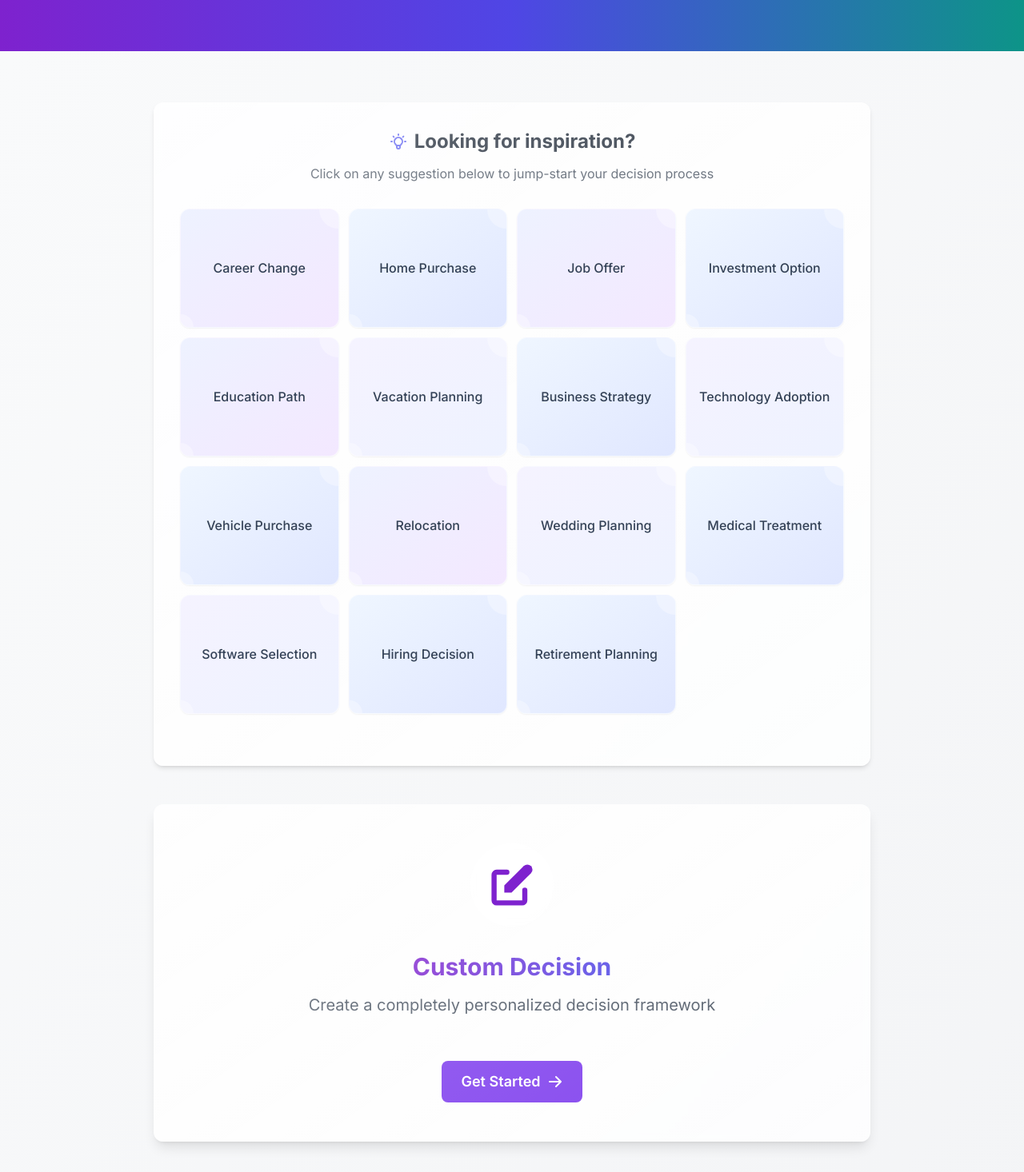
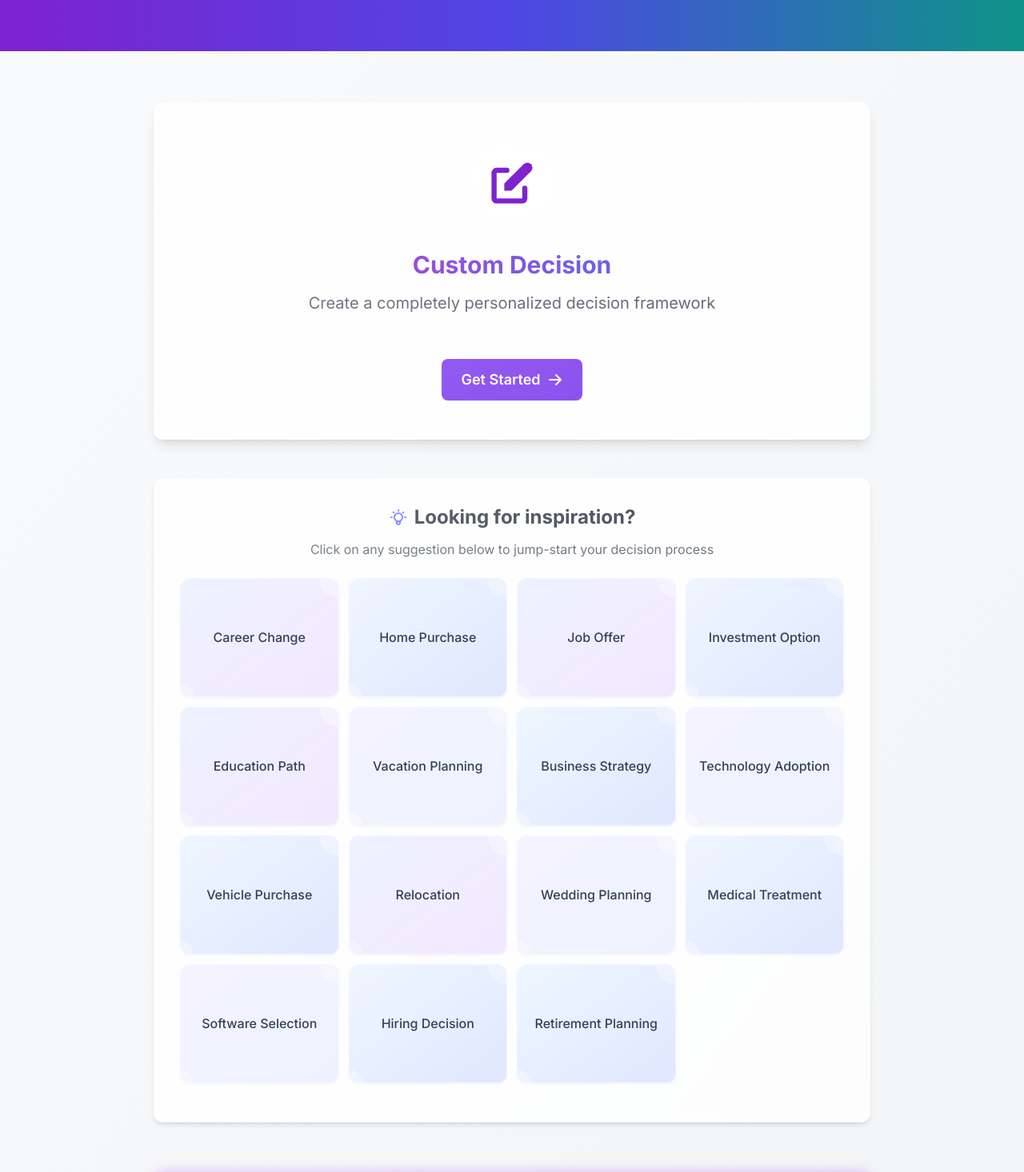
Before and after one commit to nfonjeannoel/Decision, a Next.js app: page /decisions/new in a window 1280 px wide. Shown: the part 284-1750 px from the top of the page at 80% size. Built offline with nearby package versions, Linux system fonts and the light colour scheme; no server answers.

Commit message:
Reorganize decision page: move inspiration section below custom decision button

```diff
--- a/src/app/decisions/new/page.tsx
+++ b/src/app/decisions/new/page.tsx
@@ -28,7 +28,7 @@ const customDecision = {
   title: 'Custom Decision',
   description: 'Create a completely personalized decision framework',
   icon: (
-    <svg className="w-16 h-16 text-primary-purple" fill="currentColor" viewBox="0 0 20 20" xmlns="http://www.w3.org/2000/svg">
+    <svg className="w-12 h-12 sm:w-16 sm:h-16 text-primary-purple" fill="currentColor" viewBox="0 0 20 20" xmlns="http://www.w3.org/2000/svg">
       <path d="M17.414 2.586a2 2 0 00-2.828 0L7 10.172V13h2.828l7.586-7.586a2 2 0 000-2.828z" />
       <path fillRule="evenodd" d="M2 6a2 2 0 012-2h4a1 1 0 010 2H4v10h10v-4a1 1 0 112 0v4a2 2 0 01-2 2H4a2 2 0 01-2-2V6z" clipRule="evenodd" />
     </svg>
@@ -60,8 +60,8 @@ const ModernSuggestionCloud = ({ suggestions, onSelect }: TagCloudProps) => {
   const [hoveredId, setHoveredId] = useState<number | null>(null);
 
   return (
-    <div className="w-full mb-8 mt-8">
-      <div className="grid grid-cols-2 md:grid-cols-3 lg:grid-cols-4 gap-3">
+    <div className="w-full mb-4 mt-6">
+      <div className="grid grid-cols-2 sm:grid-cols-3 lg:grid-cols-4 gap-2 sm:gap-3">
         {suggestions.map((suggestion) => {
           const isHovered = hoveredId === suggestion.id;
           let bgColor = "from-indigo-50 to-purple-50";
@@ -79,7 +79,7 @@ const ModernSuggestionCloud = ({ suggestions, onSelect }: TagCloudProps) => {
           return (
             <button
               key={suggestion.id}
-              className={`relative rounded-xl p-4 transition-all duration-300 flex items-center justify-center shadow-sm
+              className={`relative rounded-xl p-3 sm:p-4 transition-all duration-300 flex items-center justify-center shadow-sm
                          ${isHovered ? 'shadow-md transform scale-105' : 'hover:shadow-md hover:scale-102'}
                          bg-gradient-to-br ${bgColor} overflow-hidden
                          aspect-[4/3] border border-white/50`}
@@ -88,16 +88,16 @@ const ModernSuggestionCloud = ({ suggestions, onSelect }: TagCloudProps) => {
               onMouseLeave={() => setHoveredId(null)}
             >
               {/* Background pattern for visual interest */}
-              <div className="absolute top-0 right-0 w-12 h-12 rounded-full bg-white/30 -translate-y-6 translate-x-6"></div>
-              <div className="absolute bottom-0 left-0 w-8 h-8 rounded-full bg-white/30 translate-y-4 -translate-x-4"></div>
+              <div className="absolute top-0 right-0 w-8 h-8 sm:w-12 sm:h-12 rounded-full bg-white/30 -translate-y-4 translate-x-4 sm:-translate-y-6 sm:translate-x-6"></div>
+              <div className="absolute bottom-0 left-0 w-6 h-6 sm:w-8 sm:h-8 rounded-full bg-white/30 translate-y-3 -translate-x-3 sm:translate-y-4 sm:-translate-x-4"></div>
 
               {/* Text content */}
-              <span className={`font-medium ${textColor} text-center`}>
+              <span className={`font-medium ${textColor} text-center text-sm sm:text-base`}>
                 {suggestion.text}
               </span>
 
               {/* Subtle hover indicator */}
-              <div className={`absolute bottom-2 h-1 rounded-full bg-indigo-400 left-1/2 transform -translate-x-1/2 transition-all duration-300 ${isHovered ? 'w-10 opacity-100' : 'w-5 opacity-0'}`}></div>
+              <div className={`absolute bottom-2 h-1 rounded-full bg-indigo-400 left-1/2 transform -translate-x-1/2 transition-all duration-300 ${isHovered ? 'w-8 sm:w-10 opacity-100' : 'w-4 sm:w-5 opacity-0'}`}></div>
             </button>
           );
         })}
@@ -142,30 +142,53 @@ export default function NewDecision() {
         </div>
       </div>
 
-      <div className="bg-gradient-primary py-16 px-8">
+      <div className="bg-gradient-primary py-10 sm:py-16 px-4 sm:px-8">
         <div className="max-w-4xl mx-auto text-center">
-          <h1 className="text-4xl md:text-5xl font-bold text-white mb-6">
+          <h1 className="text-3xl sm:text-4xl md:text-5xl font-bold text-white mb-4 sm:mb-6">
             Start a New Decision
           </h1>
-          <p className="text-xl text-white/80 max-w-2xl mx-auto">
+          <p className="text-lg sm:text-xl text-white/80 max-w-2xl mx-auto">
             Create a custom decision framework tailored to your specific needs
           </p>
         </div>
       </div>
 
-      <section className="py-16 px-8 bg-gradient-to-br from-gray-50 to-gray-100 flex-1">
+      <section className="py-8 sm:py-16 px-4 sm:px-8 bg-gradient-to-br from-gray-50 to-gray-100 flex-1">
         <div className="max-w-4xl mx-auto">
-          {/* Inspiration section with modern card-based cloud */}
-          <div className="mb-12">
-            <div className="glass-card p-8 rounded-xl shadow-md">
-              <div className="text-center mb-5">
-                <h2 className="text-2xl font-bold mb-3 text-gray-800 inline-flex items-center">
-                  <svg xmlns="http://www.w3.org/2000/svg" className="h-6 w-6 mr-2 text-indigo-500" fill="none" viewBox="0 0 24 24" stroke="currentColor">
+          {/* Custom Decision - Primary Option */}
+          <Link
+            href={`/decisions/new/${customDecision.id}`}
+            className="glass-card p-6 sm:p-12 rounded-xl hover:shadow-xl transition-all duration-300 hover:shadow-glow flex flex-col items-center text-center"
+          >
+            <div className="mb-6 sm:mb-8 p-4 sm:p-5 rounded-full bg-white/50 backdrop-blur-sm">
+              {customDecision.icon}
+            </div>
+            <h2 className="text-2xl sm:text-3xl font-bold mb-3 sm:mb-4 bg-clip-text text-transparent bg-gradient-to-r from-primary-purple to-primary-indigo">
+              {customDecision.title}
+            </h2>
+            <p className="text-lg sm:text-xl text-gray-600 mb-6 sm:mb-8">
+              {customDecision.description}
+            </p>
+
+            <div className="mt-2 sm:mt-6 btn-primary inline-flex items-center py-3 px-6 text-base sm:text-lg">
+              Get Started
+              <svg className="w-5 h-5 ml-2" fill="currentColor" viewBox="0 0 20 20" xmlns="http://www.w3.org/2000/svg">
+                <path fillRule="evenodd" d="M10.293 3.293a1 1 0 011.414 0l6 6a1 1 0 010 1.414l-6 6a1 1 0 01-1.414-1.414L14.586 11H3a1 1 0 110-2h11.586l-4.293-4.293a1 1 0 010-1.414z" clipRule="evenodd" />
+              </svg>
+            </div>
+          </Link>
+
+          {/* Inspiration section with modern card-based cloud moved below */}
+          <div className="mt-8 sm:mt-12">
+            <div className="glass-card p-5 sm:p-8 rounded-xl shadow-md">
+              <div className="text-center mb-4 sm:mb-5">
+                <h2 className="text-xl sm:text-2xl font-bold mb-2 sm:mb-3 text-gray-800 inline-flex items-center">
+                  <svg xmlns="http://www.w3.org/2000/svg" className="h-5 w-5 sm:h-6 sm:w-6 mr-2 text-indigo-500" fill="none" viewBox="0 0 24 24" stroke="currentColor">
                     <path strokeLinecap="round" strokeLinejoin="round" strokeWidth={2} d="M9.663 17h4.673M12 3v1m6.364 1.636l-.707.707M21 12h-1M4 12H3m3.343-5.657l-.707-.707m2.828 9.9a5 5 0 117.072 0l-.548.547A3.374 3.374 0 0014 18.469V19a2 2 0 11-4 0v-.531c0-.895-.356-1.754-.988-2.386l-.548-.547z" />
                   </svg>
                   Looking for inspiration?
                 </h2>
-                <p className="text-gray-600 mb-6">
+                <p className="text-gray-600 mb-4 sm:mb-6 text-sm sm:text-base">
                   Click on any suggestion below to jump-start your decision process
                 </p>
               </div>
@@ -177,42 +200,21 @@ export default function NewDecision() {
             </div>
           </div>
 
-          <Link
-            href={`/decisions/new/${customDecision.id}`}
-            className="glass-card p-12 rounded-xl hover:shadow-xl transition-all duration-300 hover:shadow-glow flex flex-col items-center text-center"
-          >
-            <div className="mb-8 p-5 rounded-full bg-white/50 backdrop-blur-sm">
-              {customDecision.icon}
-            </div>
-            <h2 className="text-3xl font-bold mb-4 bg-clip-text text-transparent bg-gradient-to-r from-primary-purple to-primary-indigo">
-              {customDecision.title}
-            </h2>
-            <p className="text-xl text-gray-600 mb-8">
-              {customDecision.description}
-            </p>
-
-            <div className="mt-6 btn-primary inline-flex items-center py-3 px-6 text-lg">
-              Get Started
-              <svg className="w-5 h-5 ml-2" fill="currentColor" viewBox="0 0 20 20" xmlns="http://www.w3.org/2000/svg">
-                <path fillRule="evenodd" d="M10.293 3.293a1 1 0 011.414 0l6 6a1 1 0 010 1.414l-6 6a1 1 0 01-1.414-1.414L14.586 11H3a1 1 0 110-2h11.586l-4.293-4.293a1 1 0 010-1.414z" clipRule="evenodd" />
-              </svg>
-            </div>
-          </Link>
-
-          <div className="mt-16 ai-container p-8">
+          {/* AI Info Section */}
+          <div className="mt-8 sm:mt-16 ai-container p-5 sm:p-8">
             <div className="flex flex-col items-center text-center">
-              <div className="w-16 h-16 bg-ai-glow/20 rounded-full flex items-center justify-center mb-4 shadow-glow">
+              <div className="w-12 h-12 sm:w-16 sm:h-16 bg-ai-glow/20 rounded-full flex items-center justify-center mb-4 shadow-glow">
                 <svg
                   xmlns="http://www.w3.org/2000/svg"
                   viewBox="0 0 24 24"
                   fill="currentColor"
-                  className="w-8 h-8 text-ai-glow"
+                  className="w-6 h-6 sm:w-8 sm:h-8 text-ai-glow"
                 >
                   <path d="M12 2C6.48 2 2 6.48 2 12s4.48 10 10 10 10-4.48 10-10S17.52 2 12 2zm-1 17.93c-3.95-.49-7-3.85-7-7.93 0-.62.08-1.21.21-1.79L9 15v1c0 1.1.9 2 2 2v1.93zm6.9-2.54c-.26-.81-1-1.39-1.9-1.39h-1v-3c0-.55-.45-1-1-1H8v-2h2c.55 0 1-.45 1-1V7h2c1.1 0 2-.9 2-2v-.41c2.93 1.19 5 4.06 5 7.41 0 2.08-.8 3.97-2.1 5.39z" />
                 </svg>
               </div>
-              <h3 className="text-2xl font-bold text-primary-purple mb-4">AI-Powered Decision Making</h3>
-              <p className="text-gray-600 max-w-2xl">
+              <h3 className="text-xl sm:text-2xl font-bold text-primary-purple mb-3 sm:mb-4">AI-Powered Decision Making</h3>
+              <p className="text-gray-600 max-w-2xl text-sm sm:text-base">
                 Our advanced AI algorithms will guide you through the decision-making process,
                 helping you identify important factors, evaluate your options, and gain clarity
                 on the best choice for your situation.
```
